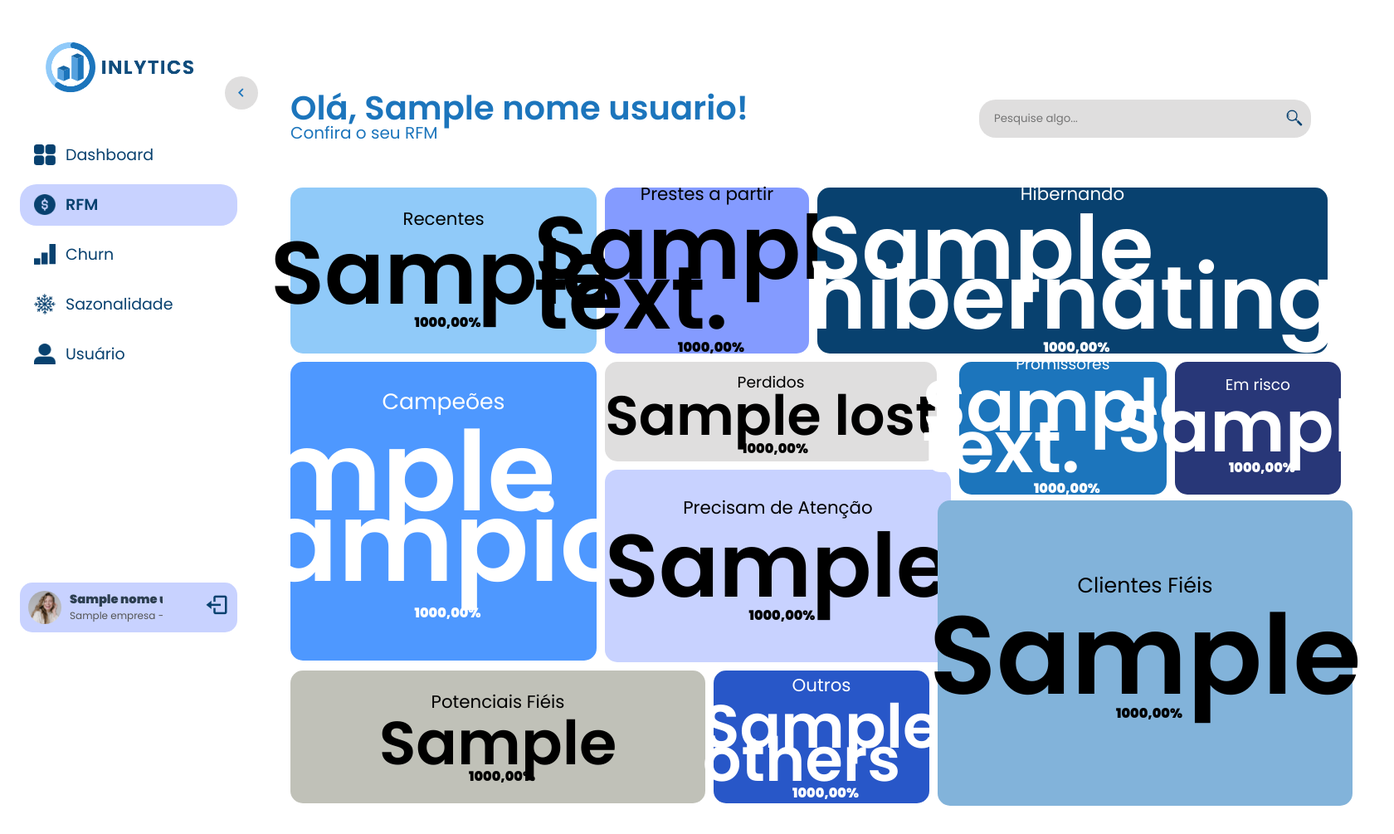
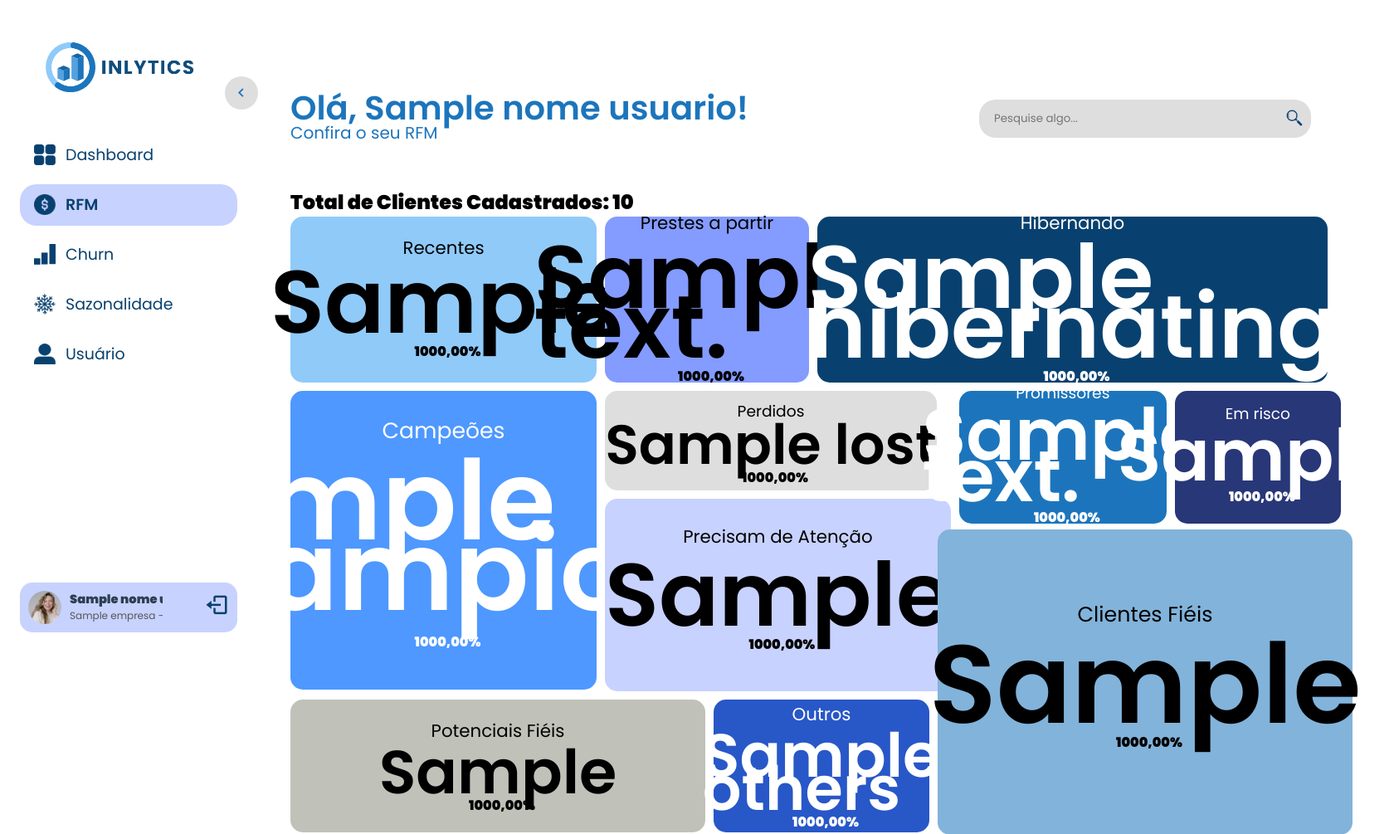
Before and after one commit to hribes/projeto_inlytics, a Flask app: template Templates/rfm.html in a window 1680 px wide. Shown: the top 1005 px of the page at 83% size. Before the commit the page ends 971 px from the top, so only its background shows below. Run offline with Flask 3, Linux system fonts and the light colour scheme; the template is opened without the code that fills it: most values are stand-ins (such as "Sample title", 1, 10 or a date in 2020).

Commit message:
Adição da variavel qnt total de clientes

```diff
--- a/Templates/rfm.html
+++ b/Templates/rfm.html
@@ -93,7 +93,9 @@
                     </div>
                 </div>
             </div>
+
             <div class="rfm">
+                <h2>Total de Clientes Cadastrados: {{ qnt_total_clientes }}</h2>
                 <div class="rfm-linha1">
                     <div class="nao-pode-perder" onclick="window.location.href='{{ url_for('home.usuario', perfil='Recent Customers') }}'">
                         <h3>Recentes</h3>
```
